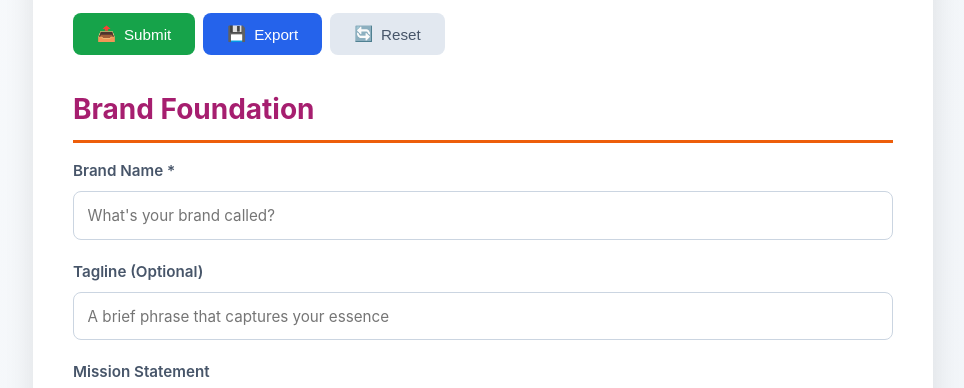
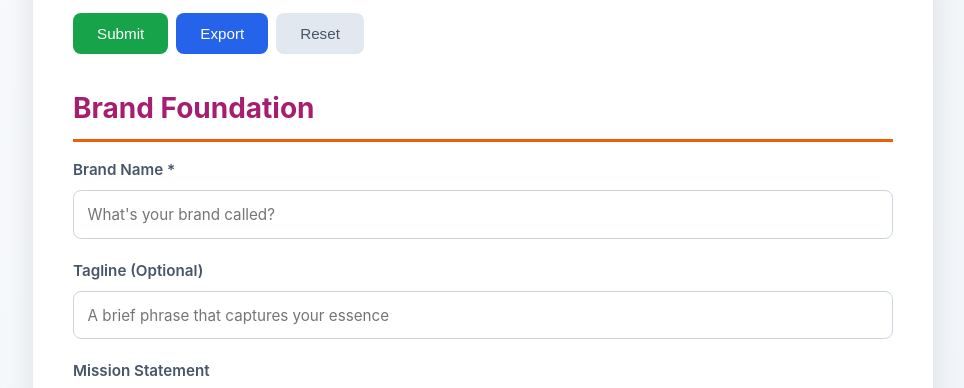
Before and after one commit to GlowCoreCreative/brand-framework, a plain HTML site: page index.html in a window 1280 px wide. Shown: the part 352-740 px from the top of the page, without its empty margins (157-1121 px from the left). Drawn offline with Linux system fonts and the light colour scheme.

Commit message:
Update index.html
adding submit button at bottom and removing emojis

```diff
--- a/index.html
+++ b/index.html
@@ -276,13 +276,13 @@
       </div>
       <div class="button-group">
         <button class="btn-submit" onclick="submitBrand()" id="submitBtn">
-          <span>📤</span> Submit
+          Submit
         </button>
         <button class="btn-export" onclick="exportBrand()">
-          <span>💾</span> Export
+          Export
         </button>
         <button class="btn-reset" onclick="resetForm()">
-          <span>🔄</span> Reset
+          Reset
         </button>
       </div>
     </div>
@@ -679,6 +679,12 @@
         </div>
       </div>
     </form>
+
+    <div class="button-group" style="margin-top: 2rem; justify-content: center;">
+      <button class="btn-submit" onclick="submitBrand()" id="submitBtn2">
+        Submit
+      </button>
+    </div>
   </div>
 
   <script>
```
